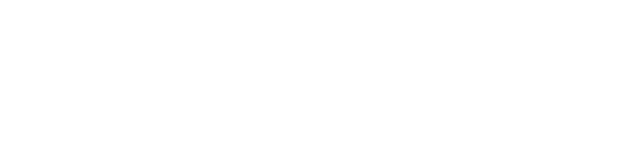
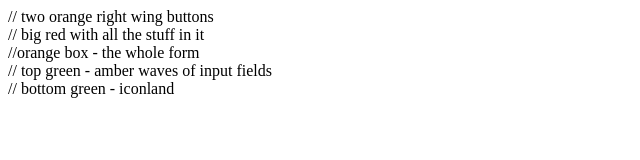
Before and after one commit to AJHardin-dev/HTMLRegisterPage, a plain HTML site: page index.html in a window 1280 px wide. Shown: the whole page, without its empty margins (0-640 px from the left). Drawn offline with Linux system fonts and the light colour scheme.

Commit message:
Outlining stuff

```diff
--- a/index.html
+++ b/index.html
@@ -9,7 +9,22 @@
 </head>
 <body>
     <div>
+        // two orange right wing buttons
+    </div>
 
+    <div>
+        // big red with all the stuff in it
+        <div>
+            //orange box - the whole form
+            <div>
+                // top green - amber waves of input fields
+            </div>
+
+            <div>
+                // bottom green - iconland
+            </div>
+
+        </div>
     </div>
 </body>
 </html>
```
